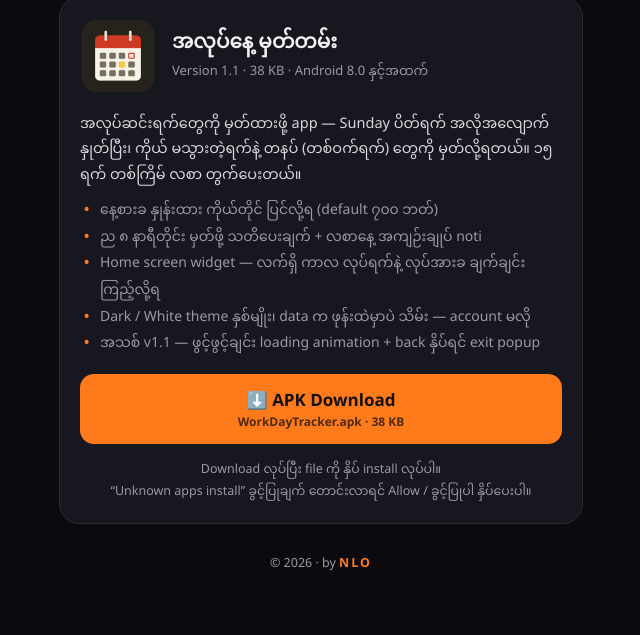
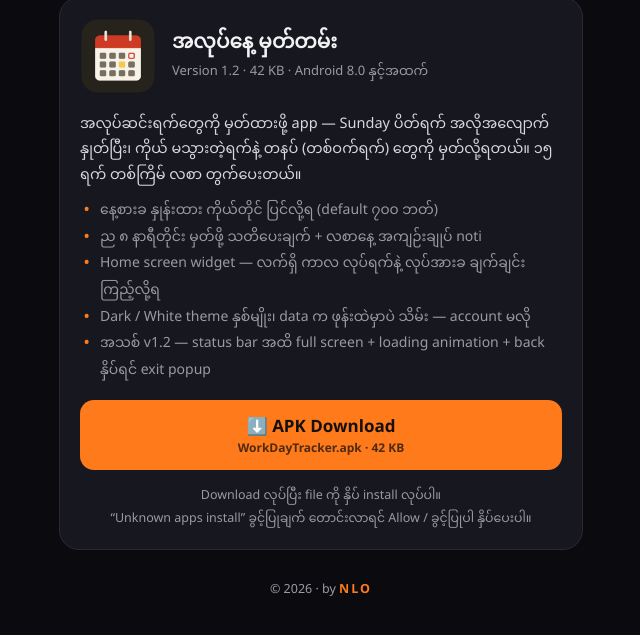
Before and after one commit to old-burma/nlo-app, a plain HTML site: page index.html in a window 1280 px wide. Shown: the part 179-814 px from the top of the page, without its empty margins (319-959 px from the left). Drawn offline with Linux system fonts and the light colour scheme.

Commit message:
Store: v1.2

```diff
--- a/index.html
+++ b/index.html
@@ -45,7 +45,7 @@
       <img src="icon.png" alt="အလုပ်နေ့ မှတ်တမ်း icon">
       <div>
         <div class="name">အလုပ်နေ့ မှတ်တမ်း</div>
-        <div class="meta">Version 1.1 · 38 KB · Android 8.0 နှင့်အထက်</div>
+        <div class="meta">Version 1.2 · 42 KB · Android 8.0 နှင့်အထက်</div>
       </div>
     </div>
     <p class="desc">အလုပ်ဆင်းရက်တွေကို မှတ်ထားဖို့ app — Sunday ပိတ်ရက် အလိုအလျောက် နှုတ်ပြီး၊ ကိုယ် မသွားတဲ့ရက်နဲ့ တနပ် (တစ်ဝက်ရက်) တွေကို မှတ်လို့ရတယ်။ ၁၅ ရက် တစ်ကြိမ် လစာ တွက်ပေးတယ်။</p>
@@ -54,9 +54,9 @@
       <li>ည ၈ နာရီတိုင်း မှတ်ဖို့ သတိပေးချက် + လစာနေ့ အကျဉ်းချုပ် noti</li>
       <li>Home screen widget — လက်ရှိ ကာလ လုပ်ရက်နဲ့ လုပ်အားခ ချက်ချင်း ကြည့်လို့ရ</li>
       <li>Dark / White theme နှစ်မျိုး၊ data က ဖုန်းထဲမှာပဲ သိမ်း — account မလို</li>
-      <li>အသစ် v1.1 — ဖွင့်ဖွင့်ချင်း loading animation + back နှိပ်ရင် exit popup</li>
+      <li>အသစ် v1.2 — status bar အထိ full screen + loading animation + back နှိပ်ရင် exit popup</li>
     </ul>
-    <a class="dl" href="https://github.com/old-burma/nlo-app/releases/latest/download/WorkDayTracker.apk">⬇️ APK Download<small>WorkDayTracker.apk · 38 KB</small></a>
+    <a class="dl" href="https://github.com/old-burma/nlo-app/releases/latest/download/WorkDayTracker.apk">⬇️ APK Download<small>WorkDayTracker.apk · 42 KB</small></a>
     <p class="note">Download လုပ်ပြီး file ကို နှိပ် install လုပ်ပါ။<br>“Unknown apps install” ခွင့်ပြုချက် တောင်းလာရင် Allow / ခွင့်ပြုပါ နှိပ်ပေးပါ။</p>
   </div>
 
```
